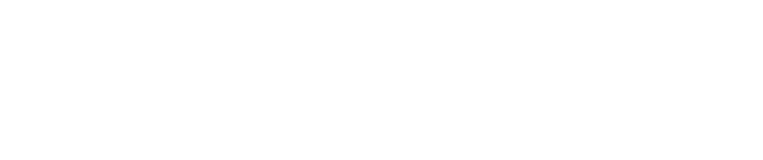
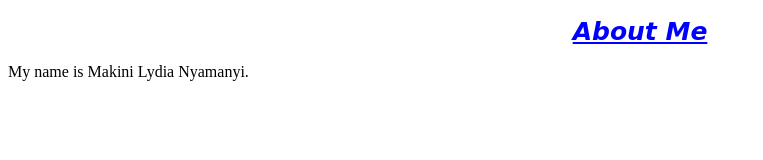
Before and after one commit to lydiah2015/lydiah2015.github.io, a plain HTML site: page aboutme.html in a window 1280 px wide. Shown: the whole page, without its empty margins (0-763 px from the left). Drawn offline with Linux system fonts and the light colour scheme.

Commit message:
index.html

```diff
--- a/aboutme.html
+++ b/aboutme.html
@@ -6,6 +6,8 @@
     <title></title>
   </head>
   <body>
+<h1 class="h1"><u>About Me</u></h1>
+<p>My name is Makini Lydia Nyamanyi.</p>
 
   </body>
 </html>
```
